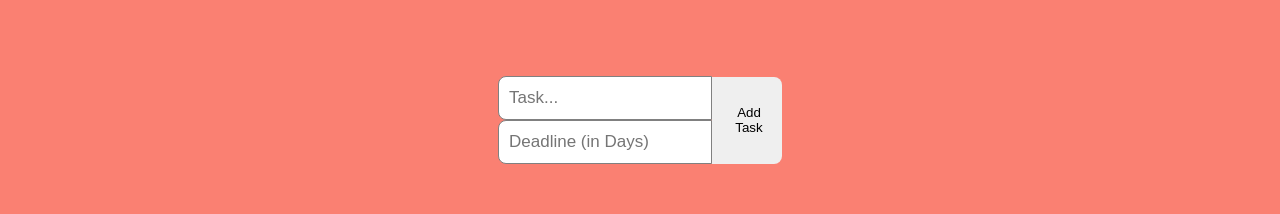
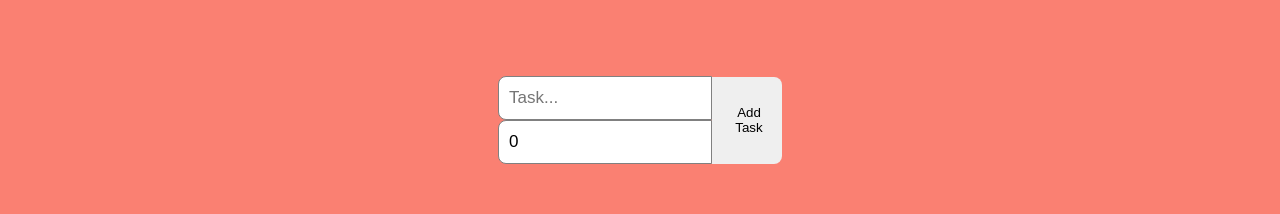
Before and after one commit to kevindo1/TypeScript-ToDo-List, a React (Create React App) app: page / in a window 1280 px wide. Shown: the top 214 px of the page. Built offline with nearby package versions, Linux system fonts and the light colour scheme.

Commit message:
task removed form input after added

```diff
--- a/src/App.tsx
+++ b/src/App.tsx
@@ -18,7 +18,8 @@ const App: FC = () => {
   const addTask = (): void => {
     const newTask = { taskName: task, deadline: deadline };
     setTodoList([...todoList, newTask]);
-    console.log(todoList);
+    setTask("");
+    setDeadline(0);
   };
 
   return (
@@ -29,12 +30,14 @@ const App: FC = () => {
             type="text"
             placeholder="Task..."
             name="task"
+            value={task}
             onChange={handleChange}
           />
           <input
             type="number"
             placeholder="Deadline (in Days)"
             name="deadline"
+            value={deadline}
             onChange={handleChange}
           />
         </div>
```
